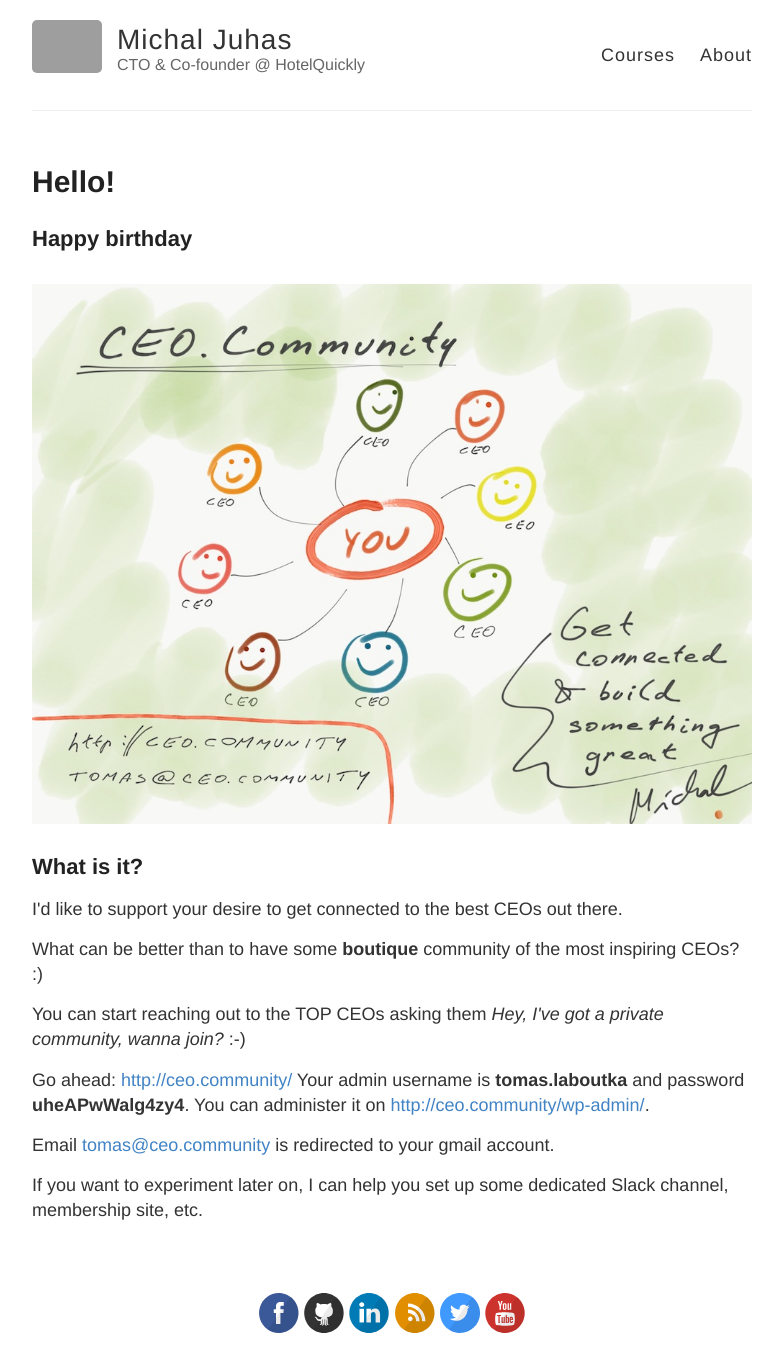
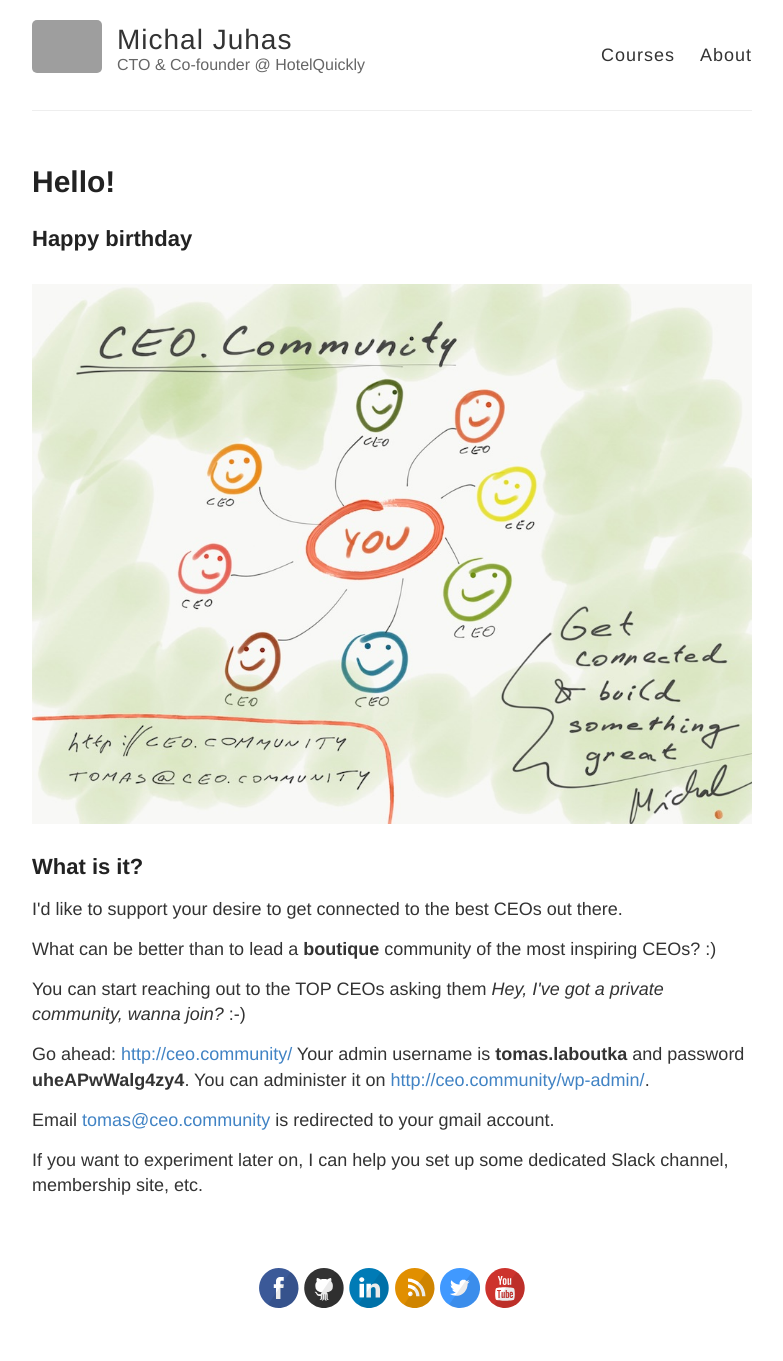
Before and after one commit to michaljuhas/OLD_michaljuhas.github.io, a Jekyll site: the page built from pre-tomasa.md, in a window 1280 px wide. Shown: the whole page, without its empty margins (248-1031 px from the left). Built offline with Jekyll 4.4.1, drawn with Linux system fonts in a browser that asks for light colours; after the commit the page ends 1335 px from its top, so only the background shows below that; grey boxes are pictures that could not be loaded.

Commit message:
Create pre-tomasa.md

```diff
--- a/pre-tomasa.md
+++ b/pre-tomasa.md
@@ -15,7 +15,7 @@ layout: default
 
     <p>I'd like to support your desire to get connected to the best CEOs out there.</p>
 
-    <p>What can be better than to have some <b>boutique</b> community of the most inspiring CEOs? :)</p>
+    <p>What can be better than to lead a <b>boutique</b> community of the most inspiring CEOs? :)</p>
 
     <p>You can start reaching out to the TOP CEOs asking them <i>Hey, I've got a private community, wanna join?</i> :-)</p>
 
```
